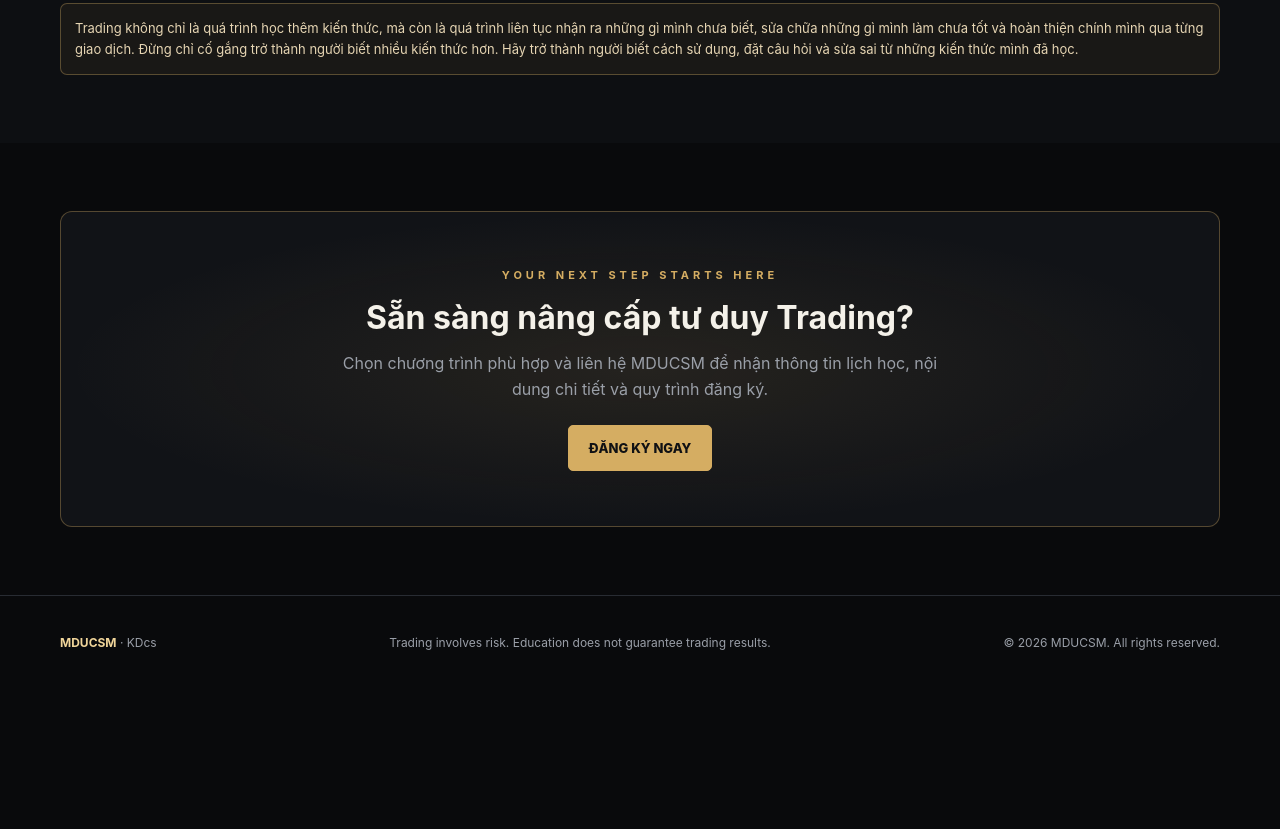
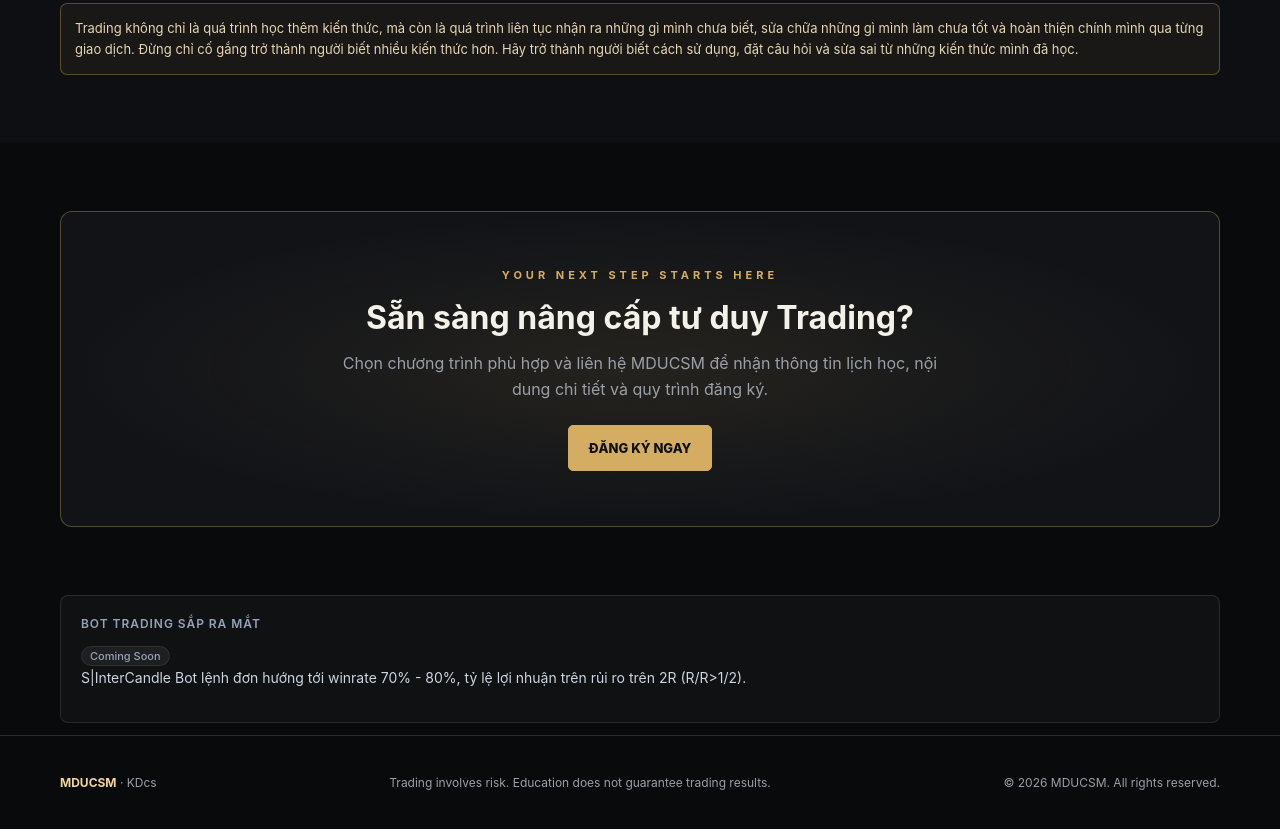
Before and after one commit to hokhanhduycs/mducsm, a plain HTML site: page index.html in a window 1280 px wide. Shown: the part 5267-6096 px from the top of the page. Before the commit the page ends 5957 px from the top, so only its background shows below. Drawn offline with nearby package versions, Linux system fonts and the light colour scheme.

Commit message:
Update index.html

```diff
--- a/index.html
+++ b/index.html
@@ -661,6 +661,52 @@
   color: white;
 }
 
+.notice-container {
+    max-width: 720px;
+    margin: 24px auto;
+    font-family: system-ui, -apple-system, sans-serif;
+  }
+
+  .notice-card {
+    background: rgba(255, 255, 255, 0.03);
+    border: 1px solid rgba(255, 255, 255, 0.1);
+    border-radius: 8px;
+    padding: 18px 20px;
+  }
+
+  .notice-top {
+    display: flex;
+    align-items: center;
+    justify-content: space-between;
+    gap: 12px;
+    margin-bottom: 8px;
+  }
+
+  .notice-title {
+    margin: 0;
+    font-size: 12px;
+    font-weight: 600;
+    letter-spacing: 0.08em;
+    color: #94a3b8;
+  }
+
+  .notice-status {
+    font-size: 11px;
+    font-weight: 500;
+    color: #94a3b8;
+    background: rgba(255, 255, 255, 0.06);
+    border: 1px solid rgba(255, 255, 255, 0.08);
+    padding: 2px 8px;
+    border-radius: 99px;
+  }
+
+  .notice-desc {
+    margin: 0 0 14px 0;
+    font-size: 14px;
+    line-height: 1.6;
+    color: #cbd5e1;
+  }
+
 @media(max-width:600px) {
   .floating-contact {
     right: 14px;
@@ -671,10 +717,17 @@
     width: 43px;
     height: 43px;
   }
+
 }
 
     /* //======================= */
-
+.bottrading{
+  margin-bottom: 12px;
+}
+/* .bottrading .notice-top{
+  display: grid;
+  grid-template-columns: repeat(2, 1fr);
+} */
   </style>
 </head>
 
@@ -931,6 +984,17 @@
           </div>
         </div>
       </section>
+
+    <div class="wrap bottrading">
+      <div class="notice-card">
+        <div class="notice-top">
+          <h2 class="notice-title">BOT TRADING SẮP RA MẮT</h2>
+        </div>
+        <span class="notice-status">Coming Soon</span>
+
+        <p class="notice-desc">S|InterCandle Bot lệnh đơn hướng tới winrate 70% - 80%, tỷ lệ lợi nhuận trên rủi ro trên 2R (R/R>1/2).</p>
+        </div>
+    </div>
     </main>
 
     <footer>
```
